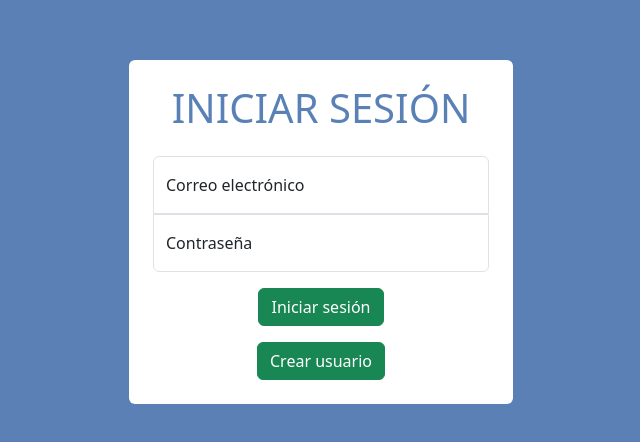
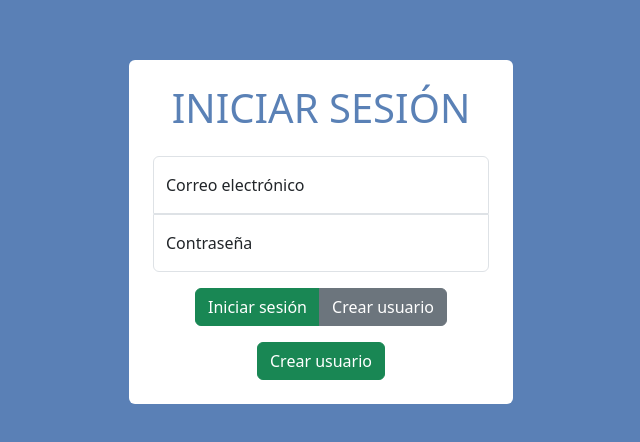
Before and after one commit to YarLopez03/Task-alert, a React (Vite) app: page / in a window 1280 px wide. Shown: the part 168-610 px from the top of the page, without its empty margins (319-959 px from the left). Built offline with nearby package versions, Linux system fonts and the light colour scheme; no server answers.

Commit message:
se modifica vista inicio de sesion

```diff
--- a/src/components/InicioSesion.jsx
+++ b/src/components/InicioSesion.jsx
@@ -116,9 +116,14 @@ function InicioSesion() {
 
                         <div className="row align-items-center mt-3">
                             <div className="col-12 centrar">
-                                <button className="btn btn-success" type="submit">
-                                    Iniciar sesión
-                                </button>
+                                <div class="btn-group" role="group" aria-label="Basic mixed styles example">
+                                    <button className="btn btn-success" type="submit">
+                                        Iniciar sesión
+                                    </button>
+                                    <button type="button" class="btn btn-secondary" onClick={crearUsuario}>
+                                        Crear usuario
+                                    </button>
+                                </div>
                             </div>
                         </div>
 
```
